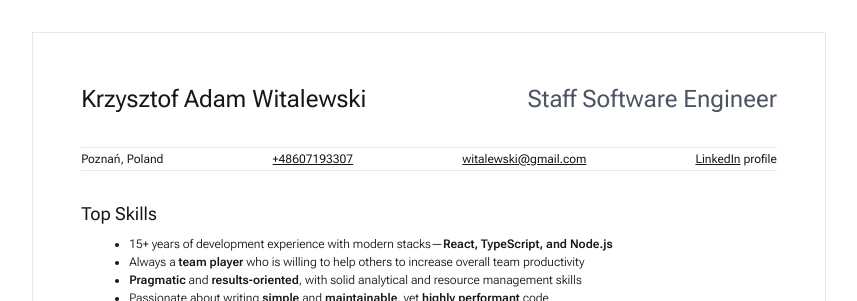
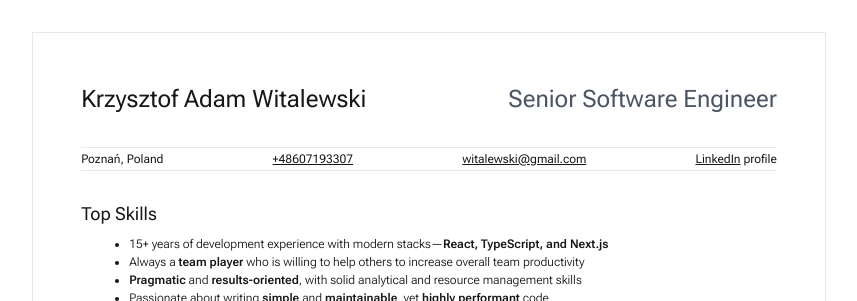
Before and after one commit to witalewski/cv, a Next.js app: page /cv/ in a window 1280 px wide. Shown: the top 301 px of the page, without its empty margins (211-1068 px from the left). Built offline with nearby package versions, Linux system fonts and the light colour scheme.

Commit message:
update title and details

```diff
--- a/src/app/page.tsx
+++ b/src/app/page.tsx
@@ -10,7 +10,7 @@ export default function Home() {
       <div className="align-center flex justify-between">
         <h1 className="text-2xl font-normal">Krzysztof Adam Witalewski</h1>
         <div className="text-2xl font-normal text-gray-600">
-          Staff Software Engineer
+          Senior Software Engineer
         </div>
       </div>
       <div className="flex justify-between self-stretch border-b border-t py-0.5 font-normal">
@@ -36,7 +36,7 @@ export default function Home() {
           <ListItem>
             15+ years of development experience with modern stacks&mdash;
             <span className="font-semibold">
-              React, TypeScript, and Node.js
+              React, TypeScript, and Next.js
             </span>
           </ListItem>
           <ListItem>
```
